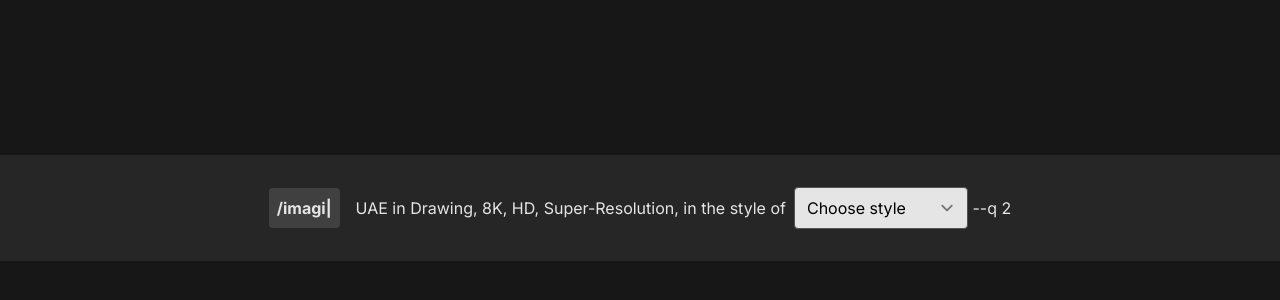
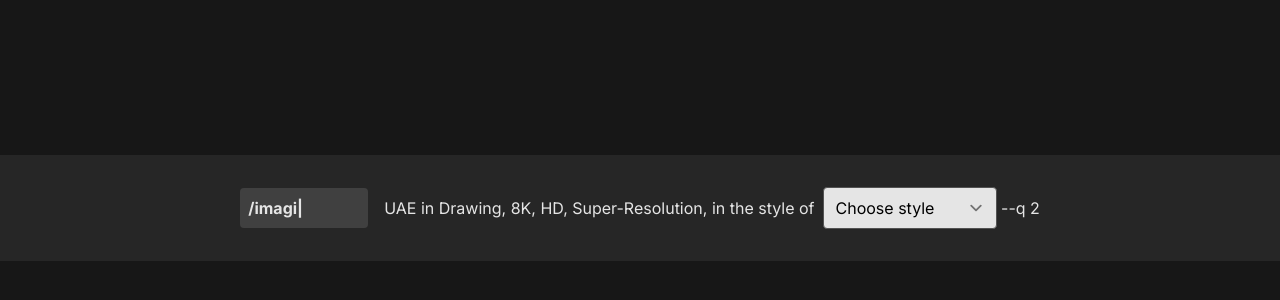
Before and after one commit to ralsuwaidi/uaecodes-generative-ai, a Next.js app: page / in a window 1280 px wide. Shown: the part 192-492 px from the top of the page. Built offline with nearby package versions, Linux system fonts and the light colour scheme.

Commit message:
push changes

```diff
--- a/src/components/ImagineImage.tsx
+++ b/src/components/ImagineImage.tsx
@@ -12,9 +12,13 @@ interface ImagineImageProps {
 }
 
 const buttonList = [
-  { text: "UAE Codes", link: "https://uaecodes.ai" },
-  { text: "Learn AI", link: "https://learnai.ae" },
-  { text: "Generative Guide", link: "https://generative.guide" },
+  { text: "UAE Codes", link: "https://ai.gov.ae/uaecodes/" },
+  { text: "Learn", link: "http://octopus-app-czg7j.ondigitalocean.app" },
+  {
+    text: "AI Guide",
+    link:
+      "https://ai.gov.ae/wp-content/uploads/2023/04/406.-Generative-AI-Guide_ver1-EN.pdf",
+  },
 ];
 
 export default function ImagineImage({ styleNumber }: ImagineImageProps) {
--- a/src/components/SlashImagine.tsx
+++ b/src/components/SlashImagine.tsx
@@ -7,9 +7,9 @@ interface SlashImagineProps {
 export default function SlashImagine({ setStyleNumber }: SlashImagineProps) {
   const styles = [
     { style: "Choose style", number: 0 },
-    { style: "Crayon Painting", number: 1 },
-    { style: "Watercolor Art", number: 2 },
-    { style: "Sci-Fi Art", number: 3 },
+    { style: "Sci-Fi Art", number: 1 },
+    { style: "Crayon Painting", number: 2 },
+    { style: "Watercolor Art", number: 3 },
   ];
 
   const handleStyleChange = (event: React.ChangeEvent<HTMLSelectElement>) => {
@@ -28,6 +28,7 @@ export default function SlashImagine({ setStyleNumber }: SlashImagineProps) {
   return (
     <div className="bg-gray-800 w-screen py-8">
       <div className="flex items-center justify-center align-baseline text-gray-200 space-x-4 mx-4">
+        <div className="w-32">
           <div className="bg-gray-700 px-2 rounded py-2 font-bold ">
             <TypeAnimation
               sequence={[
@@ -36,10 +37,11 @@ export default function SlashImagine({ setStyleNumber }: SlashImagineProps) {
                 1000,
               ]}
               wrapper="span"
-            className="w-36"
               speed={5}
             />
           </div>
+        </div>
+
         <span>
           UAE in Drawing, 8K, HD, Super-Resolution, in the style of
           <select
```
Lines whose indentation alone changed are shown as unchanged.
